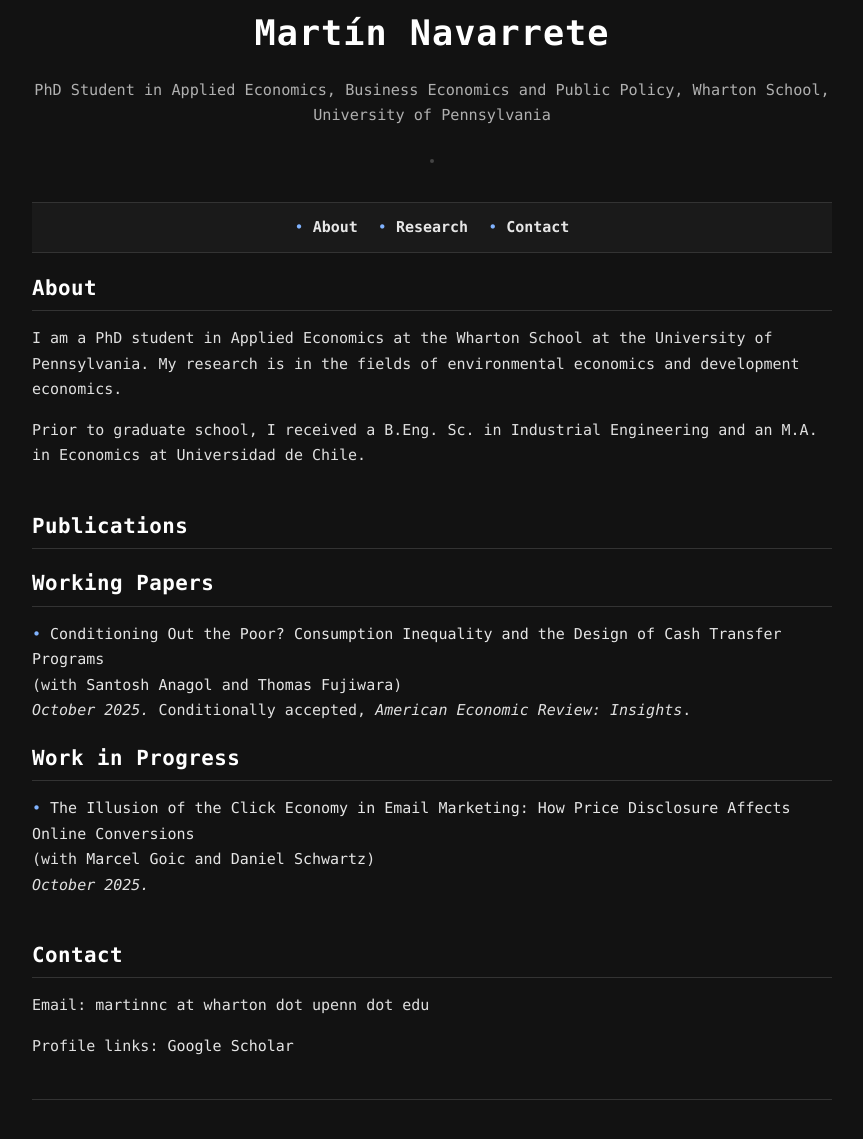
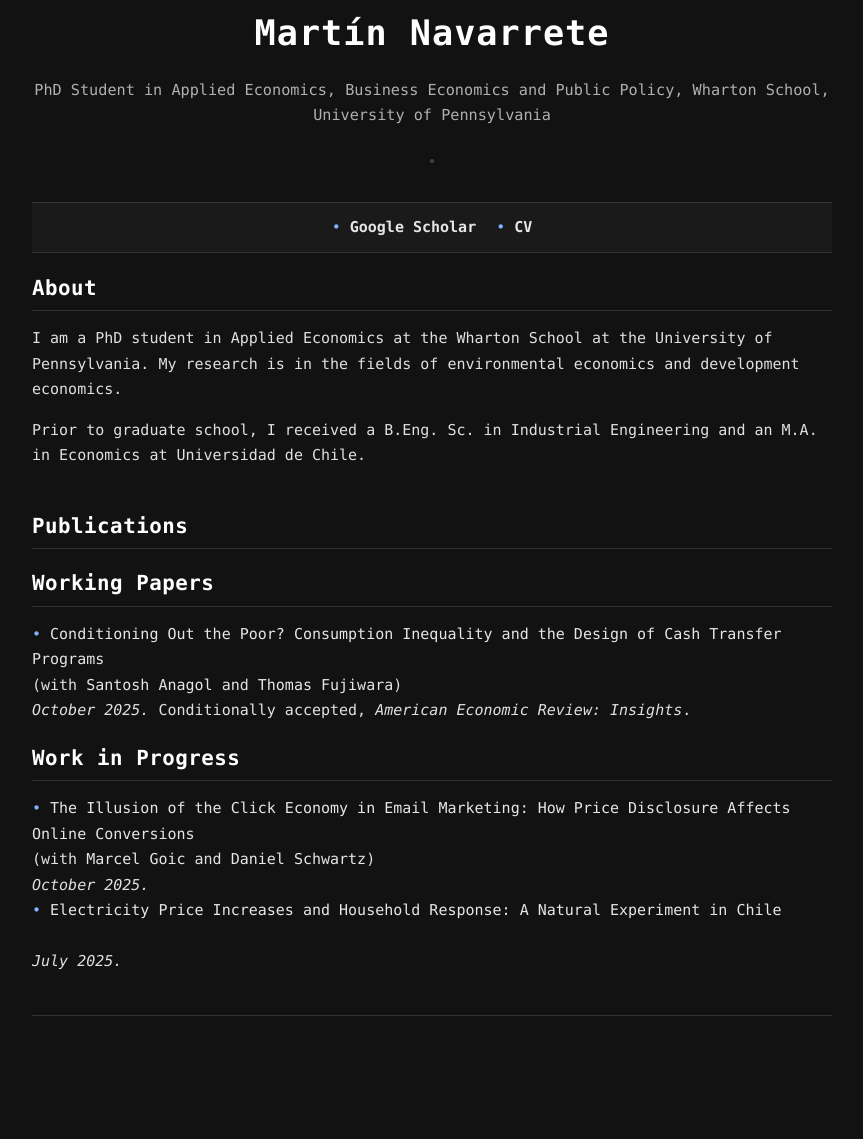
Before and after one commit to martin-navc/martin-navc.github.io, a plain HTML site: page index.html in a window 1280 px wide. Shown: the part 41-1180 px from the top of the page, without its empty margins (208-1071 px from the left). After the commit the page ends 1099 px from the top, so only its background shows below. Drawn offline with Linux system fonts and the light colour scheme; a script that the page names is missing.

Commit message:
Update nav bar, add syp

```diff
--- a/index.html
+++ b/index.html
@@ -16,9 +16,8 @@
 
   <nav>
     <ul>
-      <li><a href="#about">About</a></li>
-      <li><a href="#research">Research</a></li>
-      <li><a href="#contact">Contact</a></li>
+      <li><a href="https://scholar.google.com/citations?user=er5gaK8AAAAJ&hl=en">Google Scholar</a></li>
+      <li><a href="CV_mnavarrete_Oct2025.pdf" target="_blank"> CV </a></li>
     </ul>
   </nav>
 
@@ -54,14 +53,16 @@
     and <a href="https://daschwar.com/" target="_blank">Daniel Schwartz</a>)<br>
     <em>October 2025.</em>
   </li>
+          <li>
+    <a>
+      Electricity Price Increases and Household Response: A Natural Experiment in Chile
+    </a><br>
+   <br>
+    <em>July 2025.</em>
+  </li>
 </ul>
     </section>
 
-    <section id="contact">
-      <h2>Contact</h2>
-      <p>Email: martinnc at wharton dot upenn dot edu</p>
-      <p>Profile links: <a href="https://scholar.google.com/citations?user=er5gaK8AAAAJ&hl=en">Google Scholar</a></p>
-    </section>
   </main>
 
   <footer>
```
